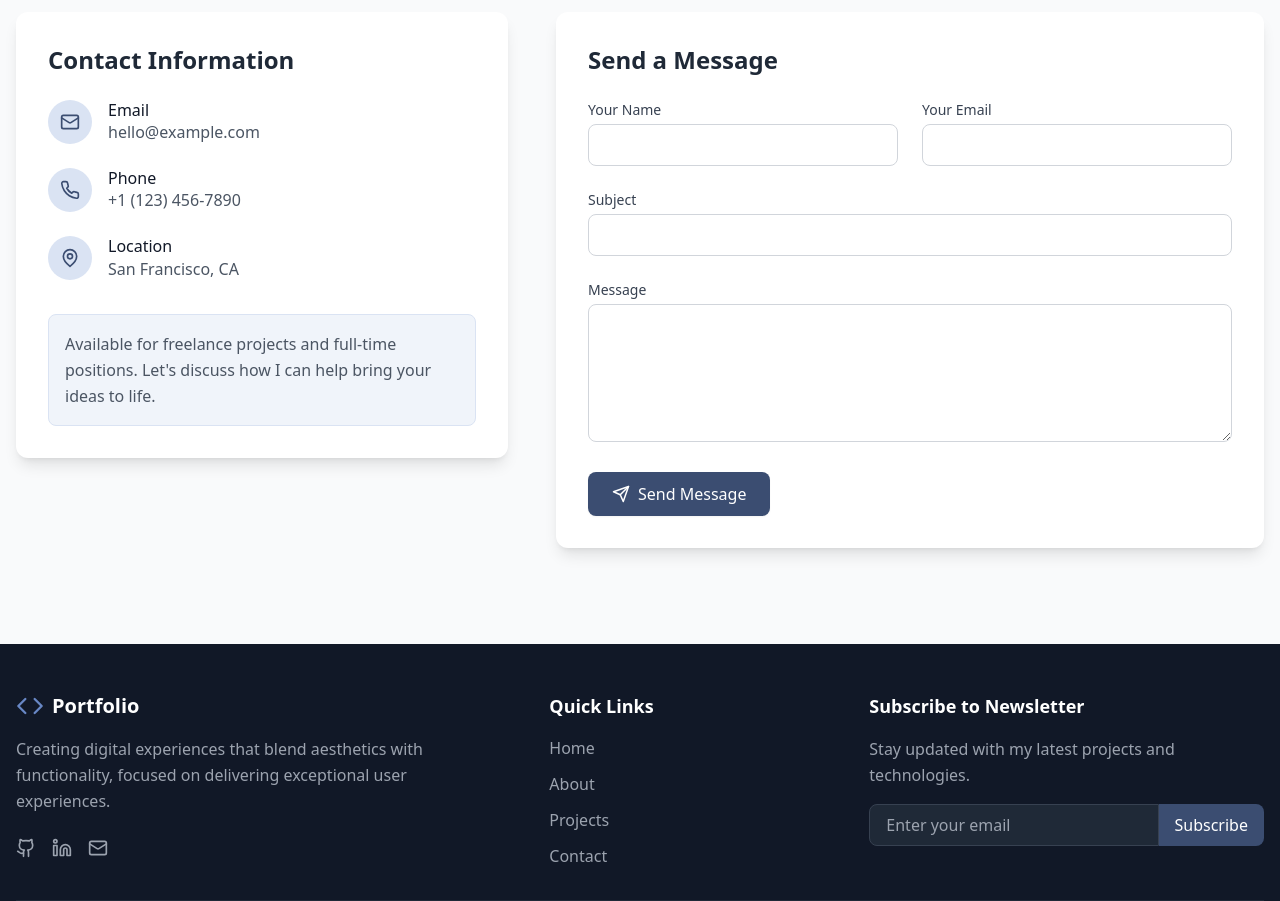
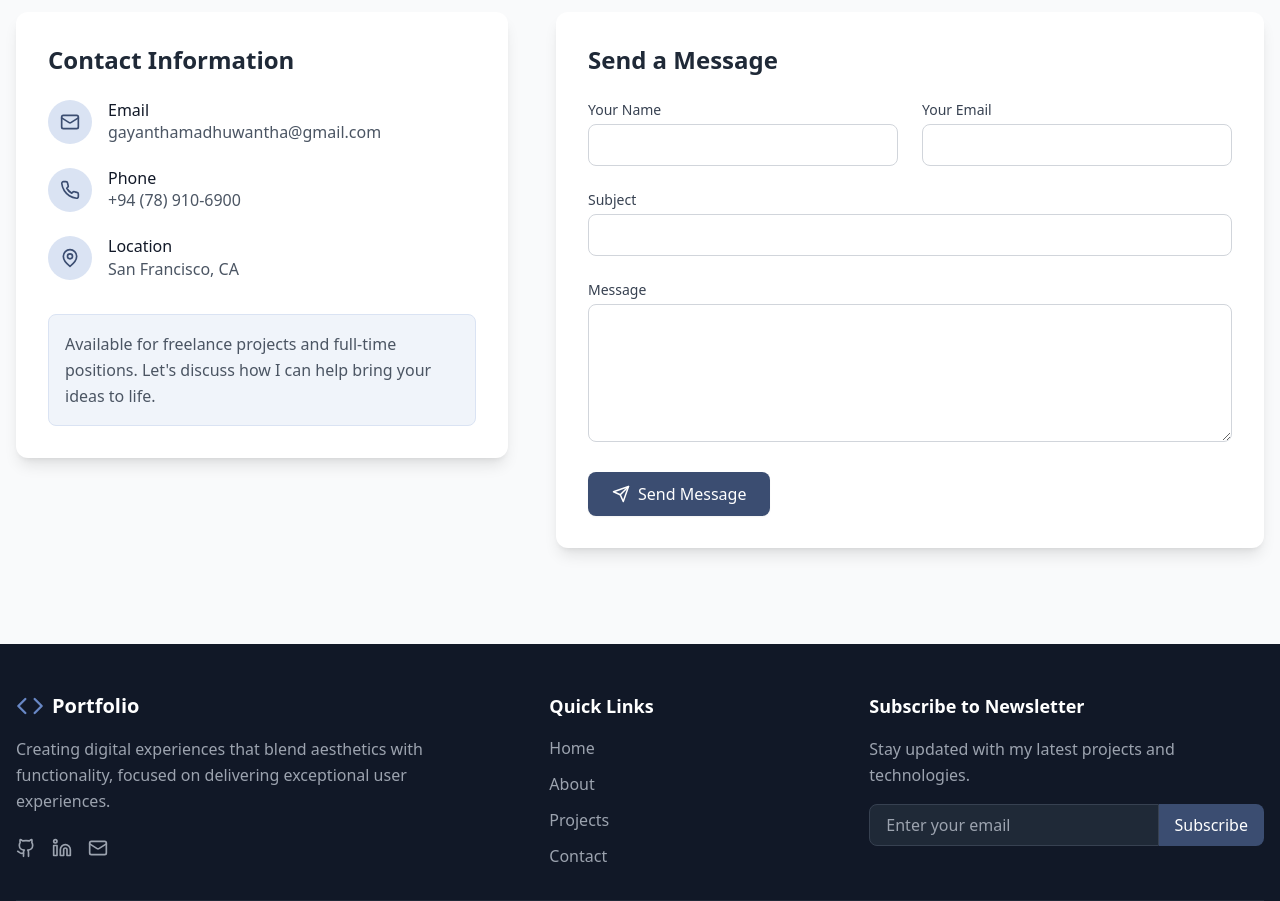
Before and after one commit to GayanthaMadhuwantha/portfolio, a React (Vite) app: page / in a window 1280 px wide. Shown: the part 3600-4501 px from the top of the page. Built offline with nearby package versions, Linux system fonts and the light colour scheme.

Commit message:
update info

```diff
--- a/package.json
+++ b/package.json
@@ -1,5 +1,5 @@
 {
-  "name": "vite-react-typescript-starter",
+  "name": "portfolio",
   "private": true,
   "version": "0.0.0",
   "type": "module",
--- a/src/sections/Contact.tsx
+++ b/src/sections/Contact.tsx
@@ -101,8 +101,8 @@ const Contact: React.FC = () => {
                   </div>
                   <div>
                     <h4 className="font-medium text-gray-900 dark:text-white">Email</h4>
-                    <a href="mailto:hello@example.com" className="text-gray-600 dark:text-gray-400 hover:text-primary-600 dark:hover:text-primary-400 transition-colors">
-                      hello@example.com
+                    <a href="gayanthamadhuwantha@gmail.com" className="text-gray-600 dark:text-gray-400 hover:text-primary-600 dark:hover:text-primary-400 transition-colors">
+                    gayanthamadhuwantha@gmail.com
                     </a>
                   </div>
                 </div>
@@ -113,8 +113,8 @@ const Contact: React.FC = () => {
                   </div>
                   <div>
                     <h4 className="font-medium text-gray-900 dark:text-white">Phone</h4>
-                    <a href="tel:+11234567890" className="text-gray-600 dark:text-gray-400 hover:text-primary-600 dark:hover:text-primary-400 transition-colors">
-                      +1 (123) 456-7890
+                    <a href="tel:+94789106900" className="text-gray-600 dark:text-gray-400 hover:text-primary-600 dark:hover:text-primary-400 transition-colors">
+                      +94 (78) 910-6900
                     </a>
                   </div>
                 </div>
```
Also changed, not shown: 1 other file (tests, documents, lock files or other folders).
